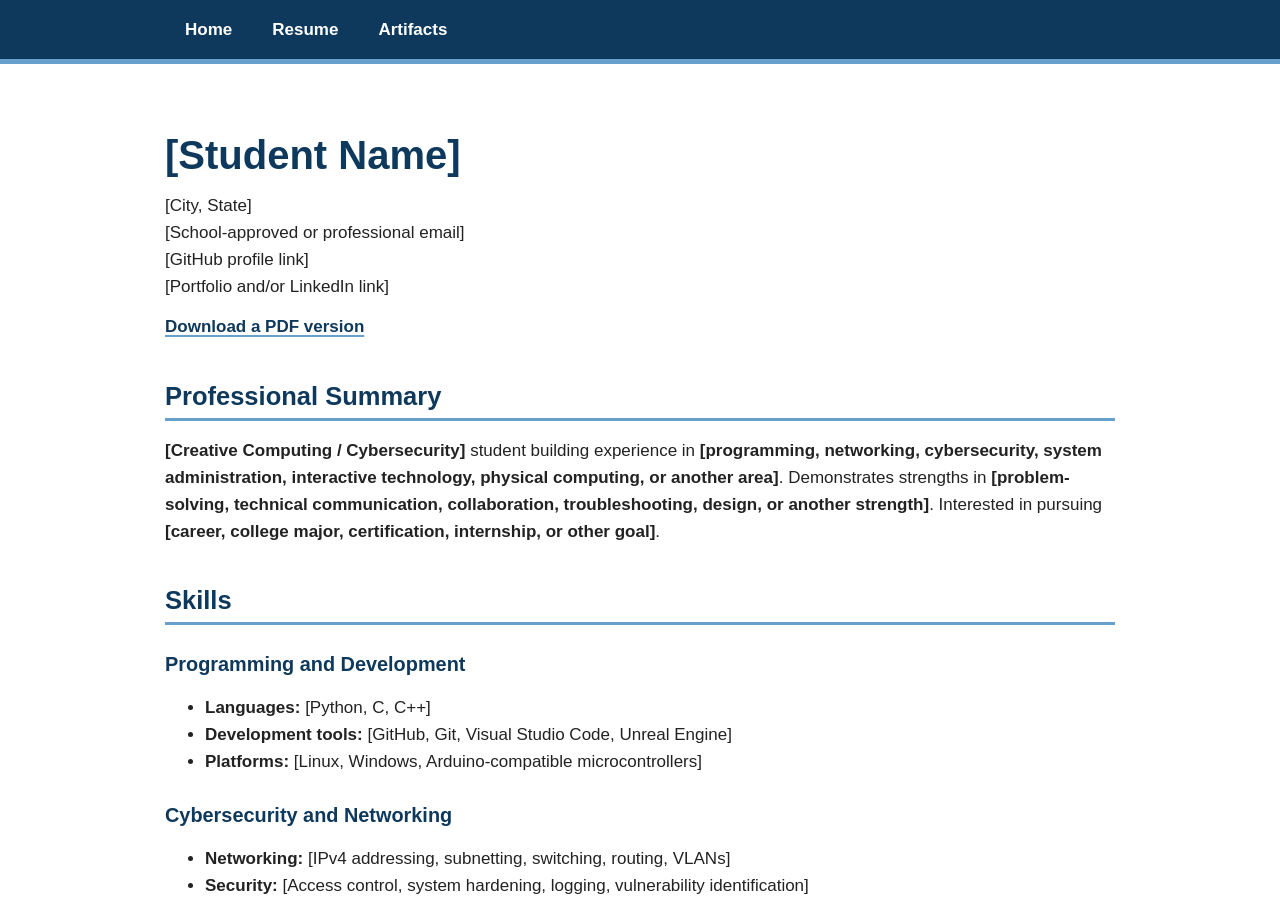
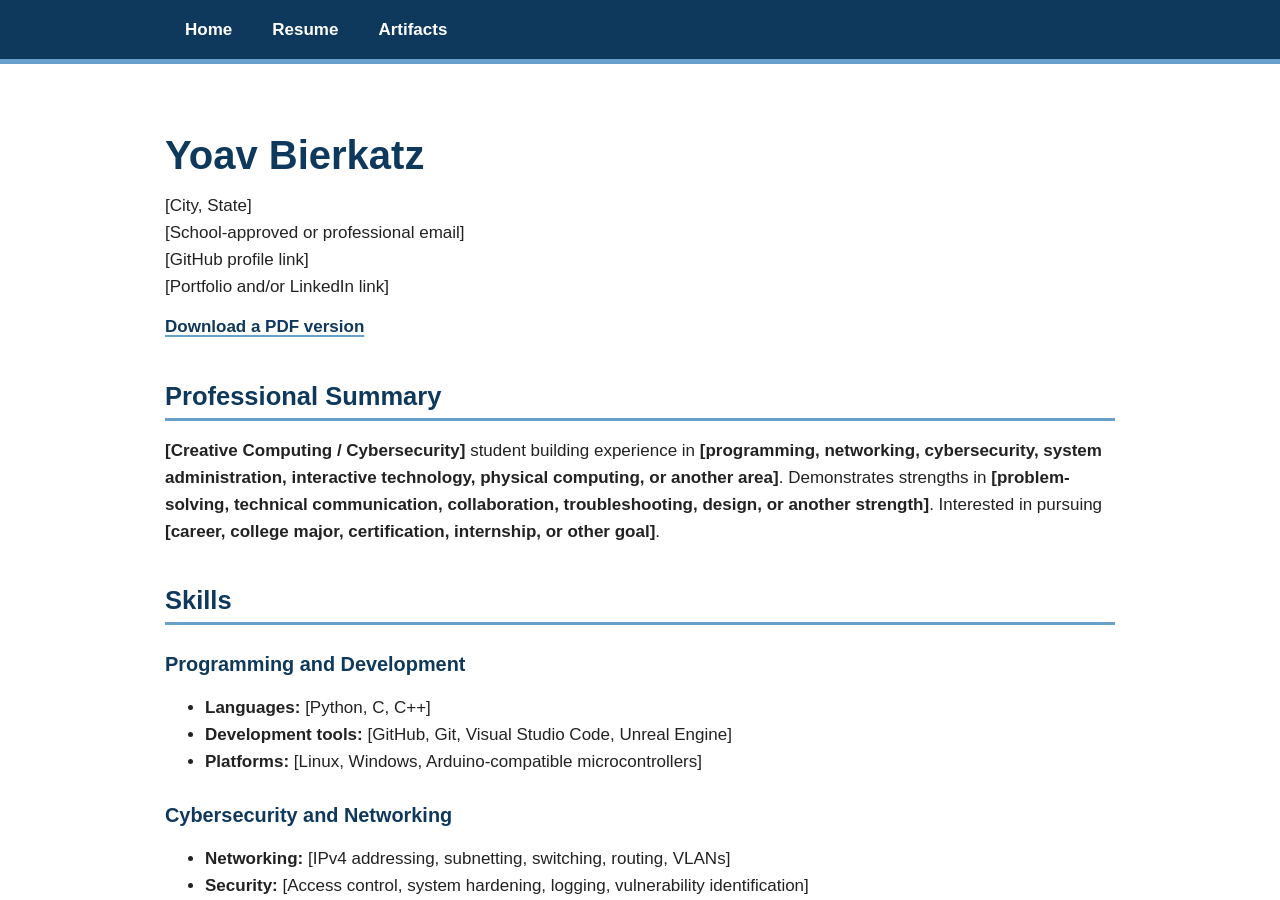
Before and after one commit to Yoav321/Apex-Portfolio, a Jekyll site: the page built from resume.md, in a window 1280 px wide and 900 px high. Built offline with Jekyll 4.4.1, drawn with Linux system fonts in a browser that asks for light colours.

Commit message:
Update resume.md update name

```diff
--- a/resume.md
+++ b/resume.md
@@ -3,7 +3,7 @@ layout: default
 title: Resume
 ---
 
-# [Student Name]
+# Yoav Bierkatz
 
 [City, State]
 [School-approved or professional email]
```
